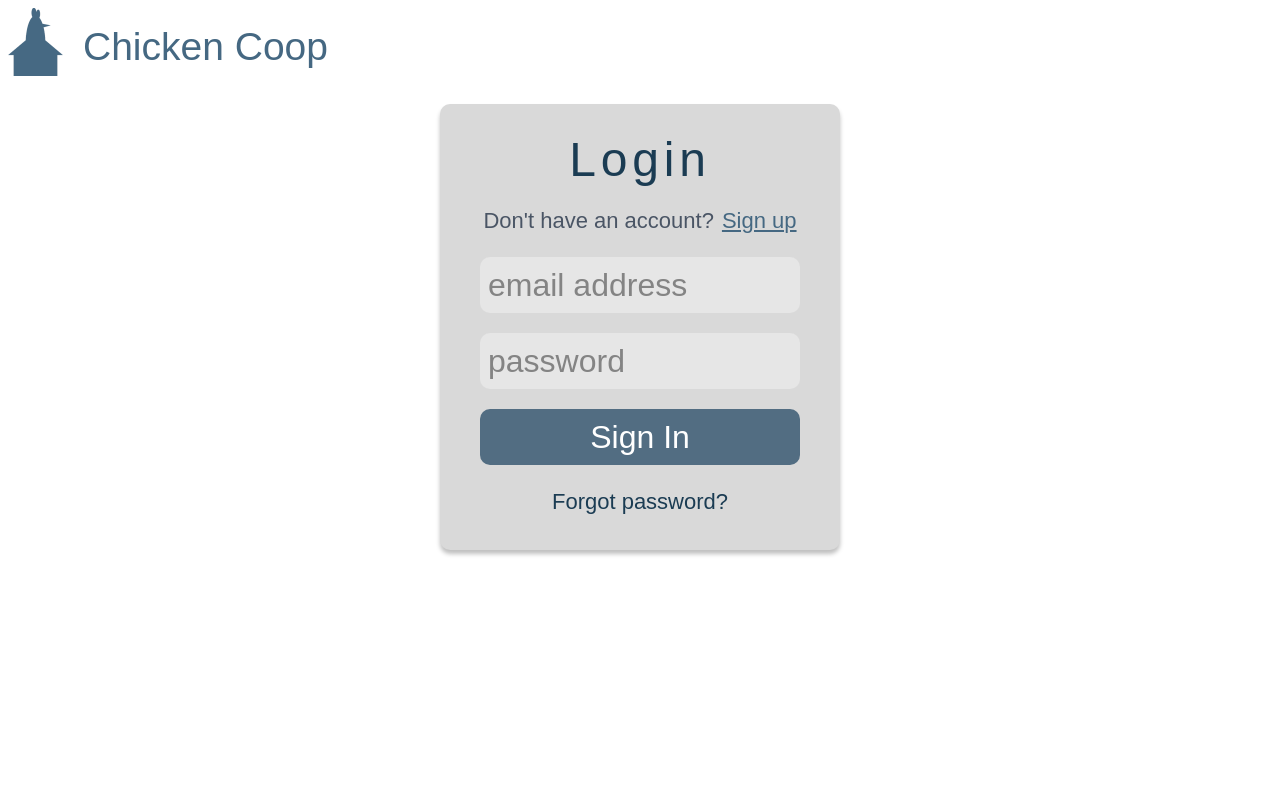
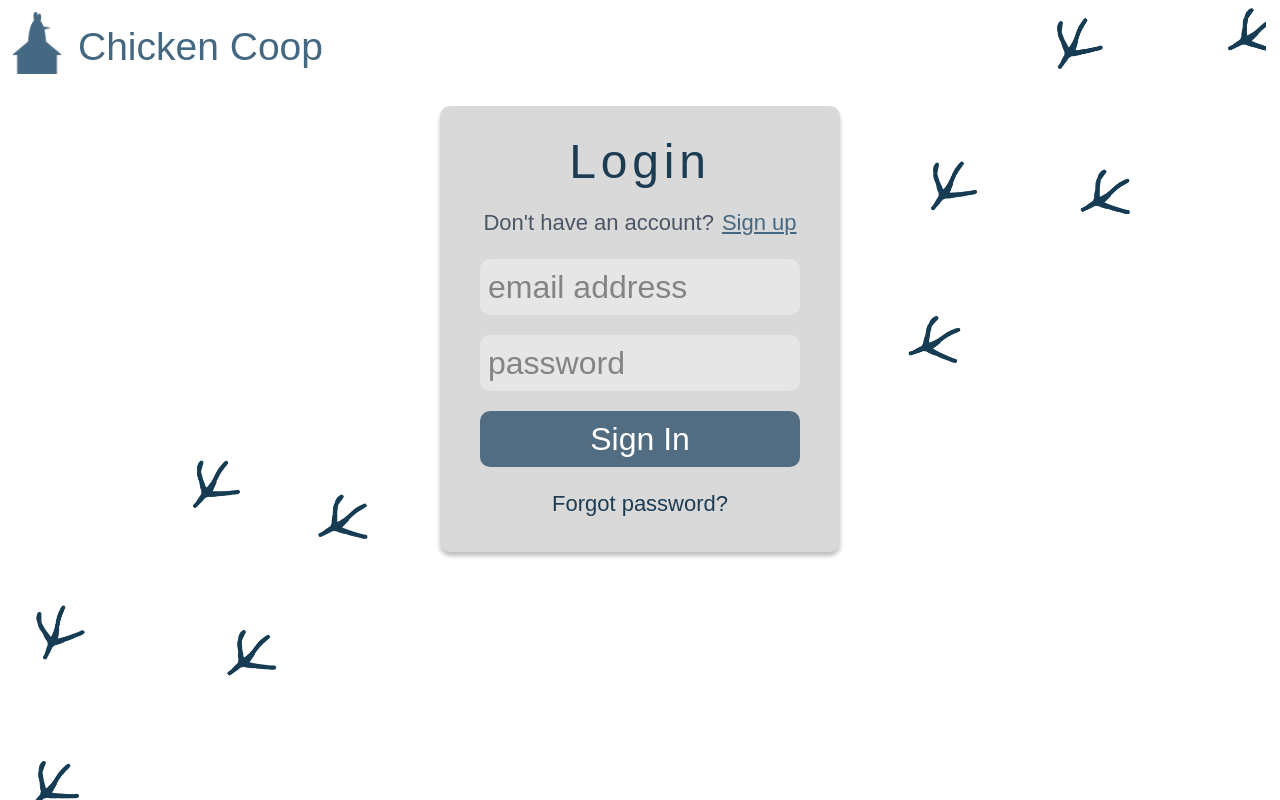
Before and after one commit to DanTheCodingMan123/property-management-app, a Next.js app: page /login in a window 1280 px wide. Built offline with nearby package versions, Linux system fonts and the light colour scheme; a web font is replaced by a local one.

Commit message:
Add background

```diff
--- a/app/login/page.tsx
+++ b/app/login/page.tsx
@@ -6,13 +6,13 @@ import Image from "next/image";
 function Title() {
 
     return (
-        <header className="flex items-center gap-3 p-2 ">
-            <Image src="/logo.png" alt="Logo" width={55} height={68}/>
+        <header className="flex items-center gap-3 p-3 ">
+            <Image src="/logo.png" alt="Logo" width={50} height={65}/>
             <h1 className="
                 m-0
                 text-center
                 font-gaegu
-                pl-2
+                pl-1
                 pt-2
                 text-[39px]
                 leading-none
@@ -59,6 +59,15 @@ function LoginBox() {
 export default function LoginPage() {
     return (
         <main className="min-h-screen">
+             <div aria-hidden="true" className="pointers-events-none absolute inset-0 z-0">
+                <Image
+                    src="/footprints.png"
+                    alt="Background"
+                    fill
+                    className="object-contain"
+                    priority // Makes page render this background with priority!!!
+                />
+            </div>
             <div className="relative">
                 <Title />
             </div>
```
Also changed, not shown: public/footprints.png (added).
